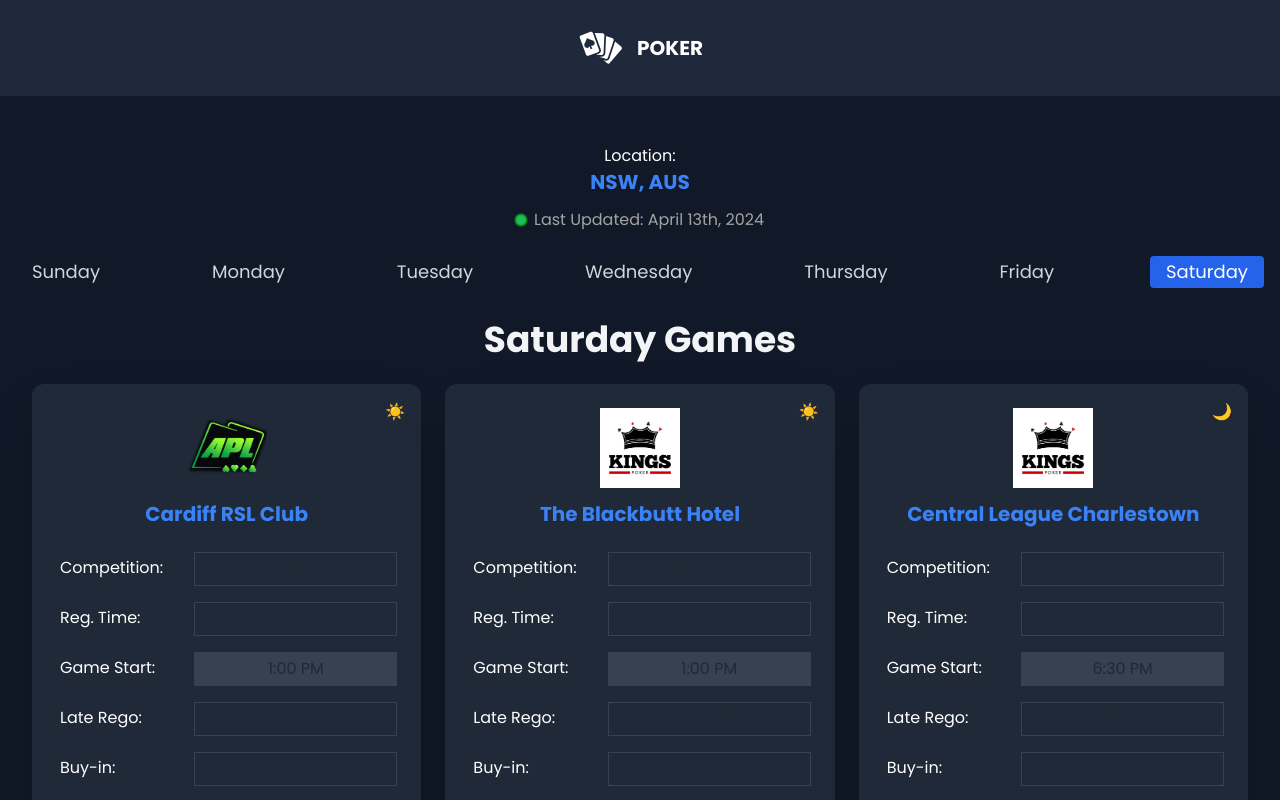
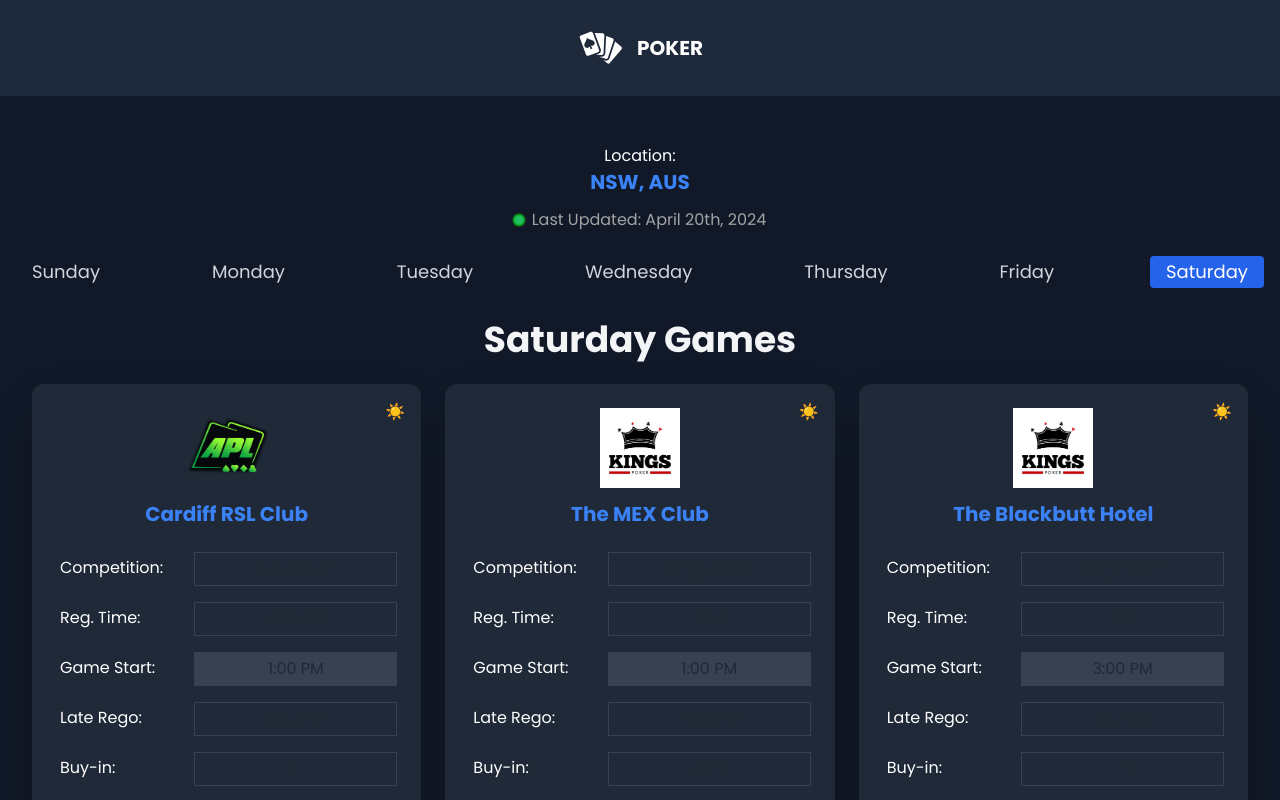
Before and after one commit to marcus-agrippa/poker-listing-app, a React (Create React App) app: page / in a window 1280 px wide. Shown: the top 800 px of the page. Built offline with nearby package versions, Linux system fonts and the light colour scheme; the HTML template or start-up script is replaced by a standard one.

Commit message:
update game details for central coast and newcastle

```diff
--- a/public/data-newcastle.json
+++ b/public/data-newcastle.json
@@ -11,7 +11,23 @@
     "re_entry": "",
     "addons": "",
     "bounty": "",
-    "starting_stack": "",
+    "starting_stack": "40,000",
+    "guarantee": "",
+    "prize_pool": ""
+  },
+  {
+    "day": "Sunday",
+    "venue": "The MEX Club",
+    "competition": "Kings Poker",
+    "rego_time": "",
+    "game_time": "13:00",
+    "late_rego": "16:40",
+    "buy_in": "110",
+    "re_buy": "",
+    "re_entry": "",
+    "addons": "",
+    "bounty": "",
+    "starting_stack": "100,000",
     "guarantee": "",
     "prize_pool": ""
   },
@@ -20,14 +36,14 @@
     "venue": "The Blackbutt Hotel",
     "competition": "Kings Poker",
     "rego_time": "",
-    "game_time": "14:00",
-    "late_rego": "17:20",
+    "game_time": "15:00",
+    "late_rego": "18:30",
     "buy_in": "80",
     "re_buy": "",
     "re_entry": "",
     "addons": "",
     "bounty": "",
-    "starting_stack": "",
+    "starting_stack": "50,000",
     "guarantee": "",
     "prize_pool": ""
   },
@@ -113,22 +129,6 @@
   },
   {
     "day": "Monday",
-    "venue": "Hamilton North Bowling Club",
-    "competition": "APL Poker",
-    "rego_time": "17:00",
-    "game_time": "18:00",
-    "late_rego": "21:00",
-    "buy_in": "65",
-    "re_buy": "",
-    "re_entry": "",
-    "addons": "",
-    "bounty": "",
-    "starting_stack": "",
-    "guarantee": "",
-    "prize_pool": ""
-  },
-  {
-    "day": "Monday",
     "venue": "Firestation Hotel Wallsend",
     "competition": "Kings Poker",
     "rego_time": "",
@@ -139,7 +139,7 @@
     "re_entry": "",
     "addons": "",
     "bounty": "",
-    "starting_stack": "",
+    "starting_stack": "40,000",
     "guarantee": "",
     "prize_pool": ""
   },
@@ -155,7 +155,7 @@
     "re_entry": "",
     "addons": "",
     "bounty": "",
-    "starting_stack": "",
+    "starting_stack": "30,000",
     "guarantee": "",
     "prize_pool": ""
   },
@@ -164,9 +164,9 @@
     "venue": "Hamilton North Bowling Club",
     "competition": "APL Poker",
     "rego_time": "",
-    "game_time": "21:00",
+    "game_time": "18:00",
     "late_rego": "",
-    "buy_in": "65",
+    "buy_in": "75",
     "re_buy": "",
     "re_entry": "",
     "addons": "",
@@ -245,29 +245,13 @@
     "competition": "Kings Poker",
     "rego_time": "",
     "game_time": "18:45",
-    "late_rego": "20:15",
-    "buy_in": "30",
-    "re_buy": "",
-    "re_entry": "",
-    "addons": "",
-    "bounty": "",
-    "starting_stack": "",
-    "guarantee": "",
-    "prize_pool": ""
-  },
-  {
-    "day": "Tuesday",
-    "venue": "Bradford Hotel Rutherford",
-    "competition": "Kings Poker",
-    "rego_time": "",
-    "game_time": "18:45",
     "late_rego": "21:05",
     "buy_in": "30",
     "re_buy": "",
     "re_entry": "",
     "addons": "",
     "bounty": "",
-    "starting_stack": "",
+    "starting_stack": "40,000",
     "guarantee": "",
     "prize_pool": ""
   },
@@ -321,6 +305,22 @@
   },
   {
     "day": "Wednesday",
+    "venue": "Junction Inn Hotel",
+    "competition": "Kings Poker",
+    "rego_time": "",
+    "game_time": "18:45",
+    "late_rego": "20:35",
+    "buy_in": "25",
+    "re_buy": "",
+    "re_entry": "",
+    "addons": "",
+    "bounty": "",
+    "starting_stack": "20,000",
+    "guarantee": "",
+    "prize_pool": ""
+  },
+  {
+    "day": "Wednesday",
     "venue": "Club Redhead",
     "competition": "Kings Poker",
     "rego_time": "",
@@ -331,7 +331,7 @@
     "re_entry": "",
     "addons": "",
     "bounty": "",
-    "starting_stack": "",
+    "starting_stack": "20,000",
     "guarantee": "",
     "prize_pool": ""
   },
@@ -347,7 +347,7 @@
     "re_entry": "",
     "addons": "",
     "bounty": "",
-    "starting_stack": "",
+    "starting_stack": "40,000",
     "guarantee": "",
     "prize_pool": ""
   },
@@ -486,7 +486,7 @@
     "rego_time": "",
     "game_time": "18:45",
     "late_rego": "20:35",
-    "buy_in": "20",
+    "buy_in": "25",
     "re_buy": "",
     "re_entry": "",
     "addons": "",
@@ -577,28 +577,12 @@
   },
   {
     "day": "Friday",
-    "venue": "The MEX Club",
-    "competition": "Kings Poker",
-    "rego_time": "",
-    "game_time": "19:30",
-    "late_rego": "22:15",
-    "buy_in": "50",
-    "re_buy": "50",
-    "re_entry": "",
-    "addons": "30",
-    "bounty": "",
-    "starting_stack": "50,000",
-    "guarantee": "",
-    "prize_pool": ""
-  },
-  {
-    "day": "Friday",
     "venue": "Hamilton North Bowling Club",
     "competition": "APL Poker",
     "rego_time": "",
     "game_time": "19:00",
     "late_rego": "",
-    "buy_in": "35",
+    "buy_in": "45",
     "re_buy": "",
     "re_entry": "",
     "addons": "",
@@ -657,23 +641,39 @@
   },
   {
     "day": "Saturday",
-    "venue": "The Blackbutt Hotel",
+    "venue": "The MEX Club",
     "competition": "Kings Poker",
     "rego_time": "",
     "game_time": "13:00",
-    "late_rego": "16:20",
-    "buy_in": "100",
+    "late_rego": "16:00",
+    "buy_in": "350",
     "re_buy": "",
     "re_entry": "",
     "addons": "",
     "bounty": "",
-    "starting_stack": "",
+    "starting_stack": "100,000",
+    "guarantee": "10,000",
+    "prize_pool": ""
+  },
+  {
+    "day": "Saturday",
+    "venue": "The Blackbutt Hotel",
+    "competition": "Kings Poker",
+    "rego_time": "",
+    "game_time": "15:00",
+    "late_rego": "18:10",
+    "buy_in": "70",
+    "re_buy": "",
+    "re_entry": "",
+    "addons": "",
+    "bounty": "",
+    "starting_stack": "50,000",
     "guarantee": "",
     "prize_pool": ""
   },
   {
     "day": "Saturday",
-    "venue": "Central League Charlestown",
+    "venue": "Central Leagues Charlestown",
     "competition": "Kings Poker",
     "rego_time": "",
     "game_time": "18:30",
@@ -683,7 +683,7 @@
     "re_entry": "",
     "addons": "",
     "bounty": "",
-    "starting_stack": "",
+    "starting_stack": "50,000",
     "guarantee": "",
     "prize_pool": ""
   },
@@ -691,15 +691,31 @@
     "day": "Saturday",
     "venue": "Hamilton North Bowling Club",
     "competition": "APL Poker",
-    "rego_time": "",
+    "rego_time": "18:30",
     "game_time": "19:00",
-    "late_rego": "",
+    "late_rego": "21:00",
     "buy_in": "35",
     "re_buy": "",
-    "re_entry": "35",
+    "re_entry": "",
     "addons": "",
     "bounty": "",
-    "starting_stack": "40,000",
+    "starting_stack": "80,000",
+    "guarantee": "",
+    "prize_pool": ""
+  },
+  {
+    "day": "Saturday",
+    "venue": "Hamilton North Bowling Club",
+    "competition": "APL Poker",
+    "rego_time": "21:00",
+    "game_time": "21:15",
+    "late_rego": "22:45",
+    "buy_in": "55",
+    "re_buy": "",
+    "re_entry": "55",
+    "addons": "",
+    "bounty": "",
+    "starting_stack": "30,000",
     "guarantee": "",
     "prize_pool": ""
   }
--- a/src/components/TabList.jsx
+++ b/src/components/TabList.jsx
@@ -22,7 +22,7 @@
         Location: <br></br>
         <span className='text-xl text-blue-500 font-bold'>{location}</span>
       </p>
-      <LastUpdated lastUpdated='April 13th, 2024' />
+      <LastUpdated lastUpdated='April 20th, 2024' />
       <br></br>
       <div className='lg:hidden mb-4'>
         <label
```
Also changed, not shown: public/data.json (+41 -25 lines).
